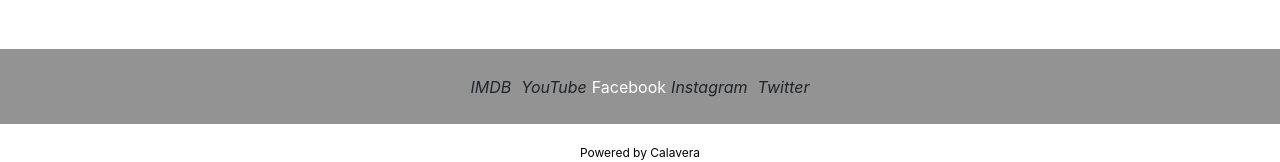
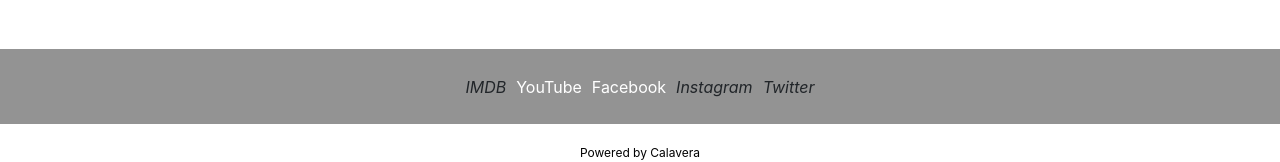
Before and after one commit to saracward/katconley, a React (Create React App) app: page /Contact in a window 1280 px wide. Shown: the part 197-359 px from the top of the page. Built offline with nearby package versions, Linux system fonts and the light colour scheme.

Commit message:
spacing and styling

```diff
--- a/src/components/Footer.js
+++ b/src/components/Footer.js
@@ -6,7 +6,7 @@ const Footer = () => {
         <>
         <div className="footer">
           <i>IMDB</i>
-          <i>YouTube</i>
+          <a href="https://www.youtube.com/c/AllianceTheatre/featured">YouTube</a>
           <a href="https://www.facebook.com/kat.conley.5">Facebook</a>
           <i>Instagram</i>
           <i>Twitter</i>
--- a/src/components/SetArt.js
+++ b/src/components/SetArt.js
@@ -1,3 +1,5 @@
+import React from 'react'
+
 const SetArt = () => {
     return (
         <div>
--- a/src/styles/Footer.css
+++ b/src/styles/Footer.css
@@ -10,6 +10,7 @@
 
 .footer a {
   color: #fff;
+  padding: 5px;
 }
 
 .footer a:hover {
```
